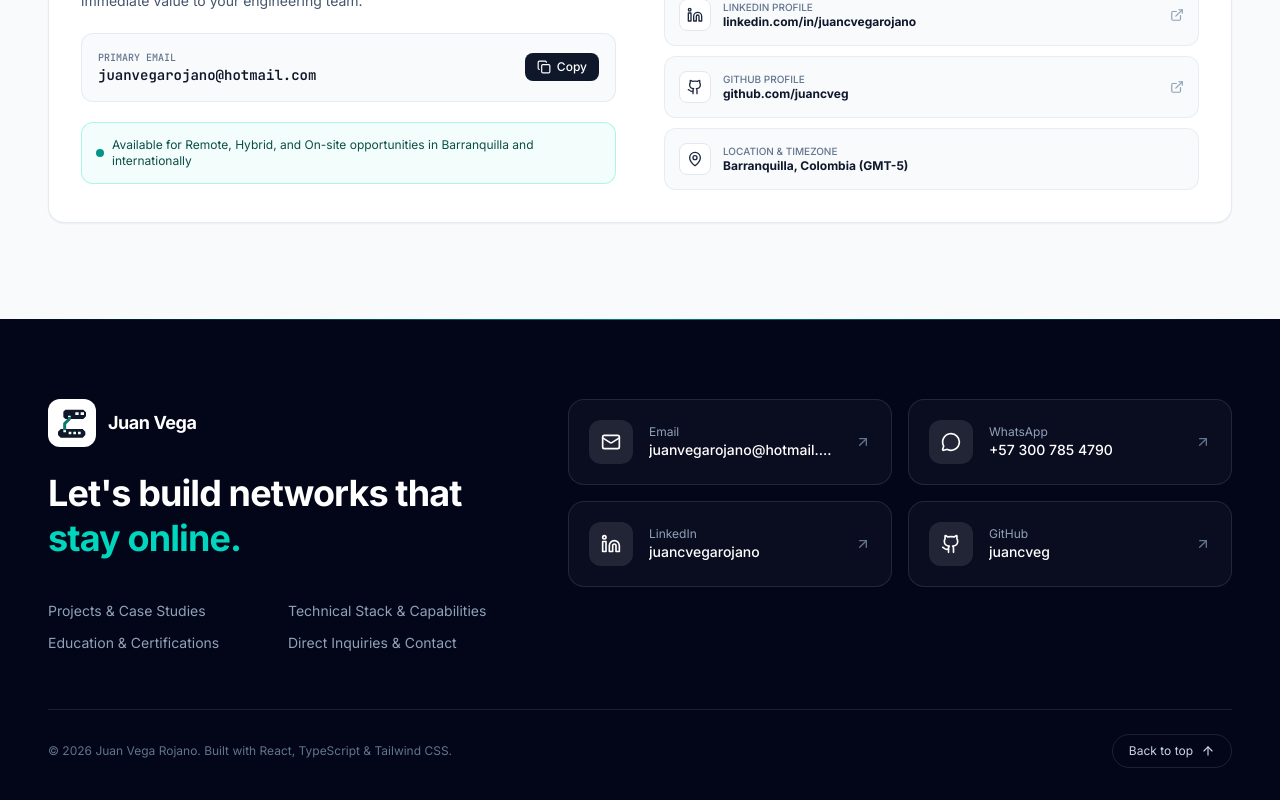
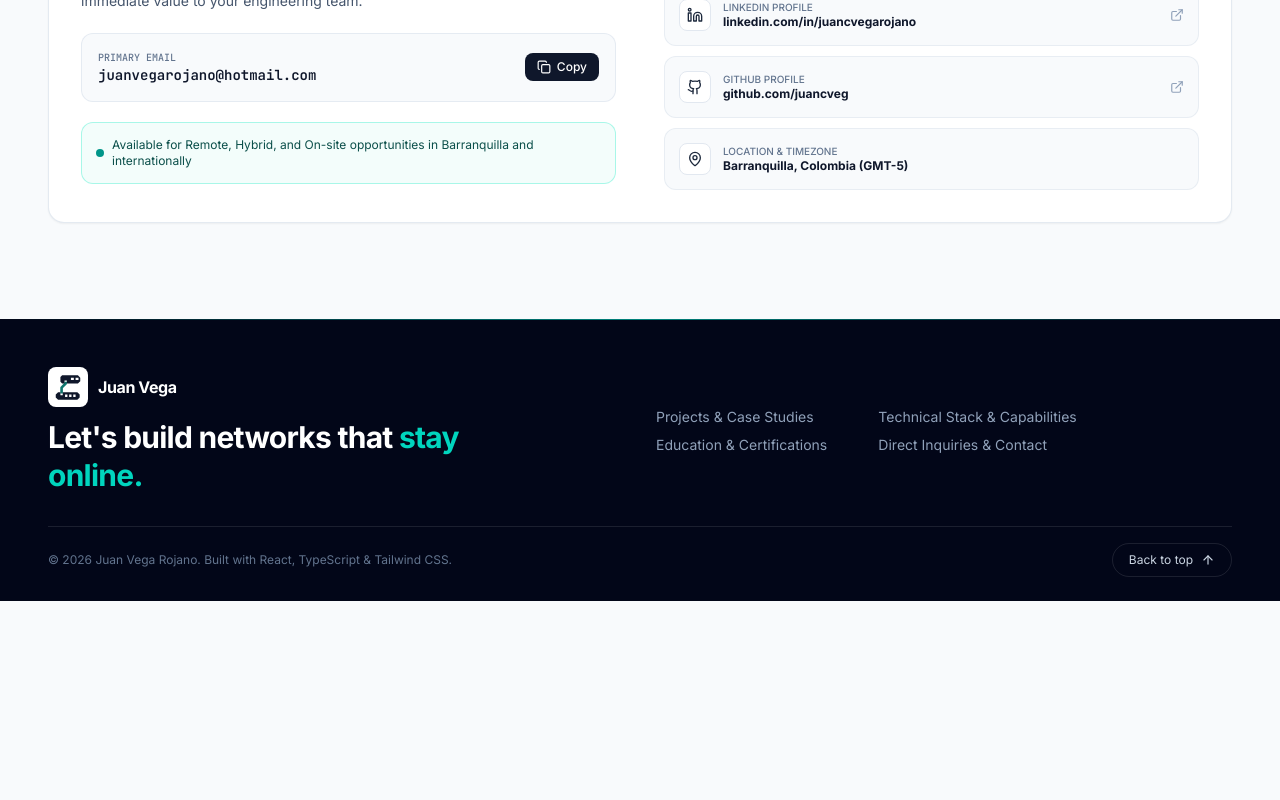
Before and after one commit to juancveg/juan-vega-portfolio, a React (Vite) app: page / in a window 1280 px wide. Shown: the part 4763-5563 px from the top of the page. After the commit the page ends 5364 px from the top, so only its background shows below. Built offline with nearby package versions, Linux system fonts and the light colour scheme.

Commit message:
Refactor Footer component to simplify structure and improve styling

```diff
--- a/src/components/layout/Footer.tsx
+++ b/src/components/layout/Footer.tsx
@@ -1,6 +1,5 @@
 import React from 'react';
-import { ArrowUp, ArrowUpRight, Mail, MessageCircle } from 'lucide-react';
-import { GithubIcon, LinkedinIcon } from '@/components/common/Icons';
+import { ArrowUp } from 'lucide-react';
 import { BrandMark } from '@/components/common/BrandMark';
 
 const CURRENT_YEAR = new Date().getFullYear();
@@ -12,37 +11,6 @@ const navLinks = [
   { label: 'Direct Inquiries & Contact', href: '#contact' },
 ];
 
-const channels = [
-  {
-    label: 'Email',
-    value: 'juanvegarojano@hotmail.com',
-    href: 'mailto:juanvegarojano@hotmail.com',
-    external: false,
-    icon: Mail,
-  },
-  {
-    label: 'WhatsApp',
-    value: '+57 300 785 4790',
-    href: 'https://wa.me/573007854790',
-    external: true,
-    icon: MessageCircle,
-  },
-  {
-    label: 'LinkedIn',
-    value: 'juancvegarojano',
-    href: 'https://www.linkedin.com/in/juancvegarojano',
-    external: true,
-    icon: LinkedinIcon,
-  },
-  {
-    label: 'GitHub',
-    value: 'juancveg',
-    href: 'https://github.com/juancveg',
-    external: true,
-    icon: GithubIcon,
-  },
-];
-
 export const Footer: React.FC = () => {
   const scrollToTop = () => window.scrollTo({ top: 0, behavior: 'smooth' });
 
@@ -51,68 +19,41 @@ export const Footer: React.FC = () => {
       {/* Línea de acento superior */}
       <div className="absolute inset-x-0 top-0 h-px bg-linear-to-r from-transparent via-teal-400/60 to-transparent" />
 
-      <div className="w-full max-w-360 mx-auto px-4 sm:px-6 lg:px-10 xl:px-12 pt-16 sm:pt-20 pb-8">
-        <div className="grid grid-cols-1 lg:grid-cols-12 gap-12 lg:gap-16 pb-14">
-          {/* Marca + mensaje + navegación */}
-          <div className="lg:col-span-5 space-y-10">
-            <div className="space-y-6">
-              <a href="#" className="inline-flex items-center gap-3 group" aria-label="Back to top">
-                <span className="w-12 h-12 rounded-xl bg-white text-slate-900 flex items-center justify-center group-hover:bg-teal-50 transition-colors">
-                  <BrandMark background="light" className="w-8 h-8" />
+      <div className="w-full max-w-360 mx-auto px-4 sm:px-6 lg:px-10 xl:px-12 pt-10 sm:pt-12 pb-6">
+        <div className="grid grid-cols-1 lg:grid-cols-12 gap-8 pb-8">
+          <div className="lg:col-span-6 space-y-4">
+            <div className="space-y-3">
+              <a href="#" className="inline-flex items-center gap-2.5 group" aria-label="Back to top">
+                <span className="w-10 h-10 rounded-lg bg-white text-slate-900 flex items-center justify-center group-hover:bg-teal-50 transition-colors">
+                  <BrandMark background="light" className="w-7 h-7" />
                 </span>
-                <span className="text-white font-bold text-lg tracking-tight">Juan Vega</span>
+                <span className="text-white font-bold tracking-tight">Juan Vega</span>
               </a>
 
-              <h2 className="text-3xl sm:text-4xl font-bold tracking-tight text-white leading-tight max-w-md">
+              <h2 className="text-2xl sm:text-3xl font-bold tracking-tight text-white leading-tight max-w-md">
                 Let&apos;s build networks that <span className="text-teal-400">stay online.</span>
               </h2>
             </div>
-
-            <nav aria-label="Footer">
-              <ul className="grid grid-cols-1 sm:grid-cols-2 gap-x-6 gap-y-3 text-sm">
-                {navLinks.map((link) => (
-                  <li key={link.href}>
-                    <a
-                      href={link.href}
-                      className="inline-block text-slate-400 hover:text-white hover:translate-x-0.5 transition-all focus-visible:outline-none focus-visible:text-white focus-visible:underline underline-offset-4"
-                    >
-                      {link.label}
-                    </a>
-                  </li>
-                ))}
-              </ul>
-            </nav>
           </div>
 
-          {/* Canales de contacto */}
-          <div className="lg:col-span-7">
-            <ul className="grid grid-cols-1 sm:grid-cols-2 gap-3 sm:gap-4">
-              {channels.map(({ label, value, href, external, icon: Icon }) => (
-                <li key={label}>
+          <nav className="lg:col-span-6 flex items-center" aria-label="Footer">
+            <ul className="grid grid-cols-1 sm:grid-cols-2 gap-x-6 gap-y-2 text-sm">
+              {navLinks.map((link) => (
+                <li key={link.href}>
                   <a
-                    href={href}
-                    {...(external ? { target: '_blank', rel: 'noreferrer' } : {})}
-                    className="group flex items-center gap-4 h-full rounded-2xl border border-white/10 bg-white/3 p-4 sm:p-5 transition-all hover:border-teal-400/50 hover:bg-white/6 focus-visible:outline-none focus-visible:ring-2 focus-visible:ring-teal-400"
+                    href={link.href}
+                    className="inline-block text-slate-400 hover:text-white hover:translate-x-0.5 transition-all focus-visible:outline-none focus-visible:text-white focus-visible:underline underline-offset-4"
                   >
-                    <span className="shrink-0 w-11 h-11 rounded-xl bg-white/10 text-white flex items-center justify-center group-hover:bg-teal-400 group-hover:text-slate-950 transition-colors">
-                      <Icon className="w-5 h-5" />
-                    </span>
-
-                    <span className="min-w-0 flex-1">
-                      <span className="block text-xs text-slate-400">{label}</span>
-                      <span className="block text-sm font-medium text-white truncate">{value}</span>
-                    </span>
-
-                    <ArrowUpRight className="shrink-0 w-4 h-4 text-slate-500 group-hover:text-teal-400 group-hover:translate-x-0.5 group-hover:-translate-y-0.5 transition-all" />
+                    {link.label}
                   </a>
                 </li>
               ))}
             </ul>
-          </div>
+          </nav>
         </div>
 
         {/* Barra inferior */}
-        <div className="pt-6 border-t border-white/10 flex flex-col-reverse sm:flex-row items-center justify-between gap-5 text-xs text-slate-500">
+        <div className="pt-4 border-t border-white/10 flex flex-col-reverse sm:flex-row items-center justify-between gap-3 text-xs text-slate-500">
           <p className="text-center sm:text-left">
             © {CURRENT_YEAR} Juan Vega Rojano. Built with React, TypeScript &amp; Tailwind CSS.
           </p>
```
